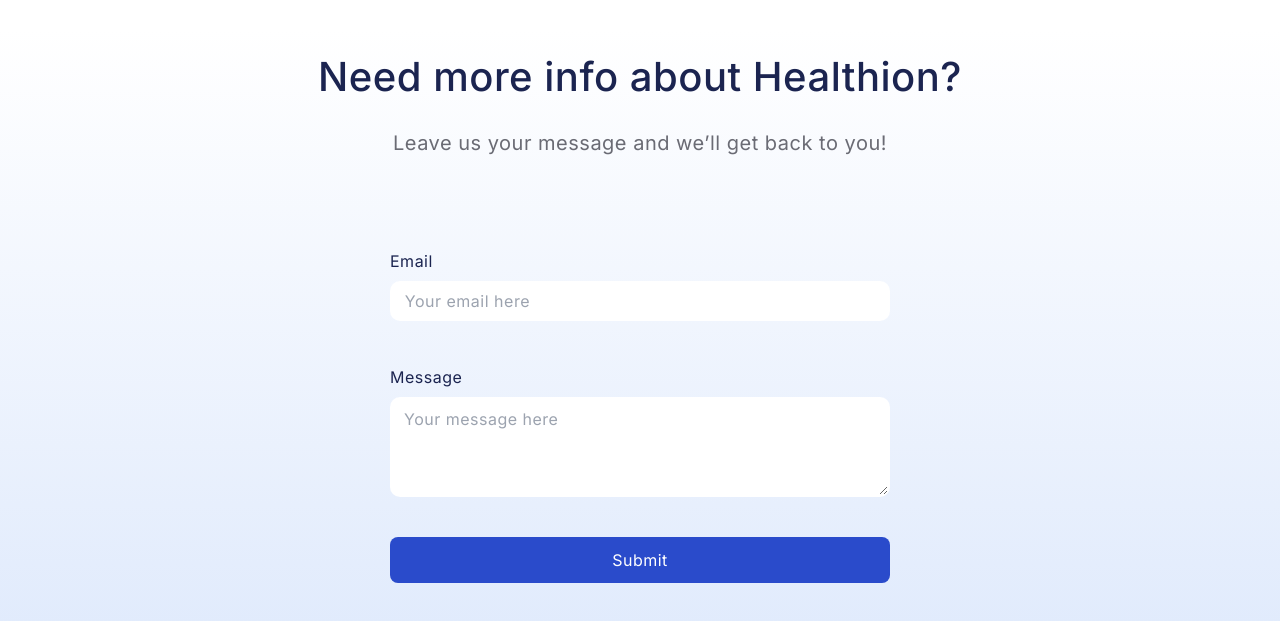
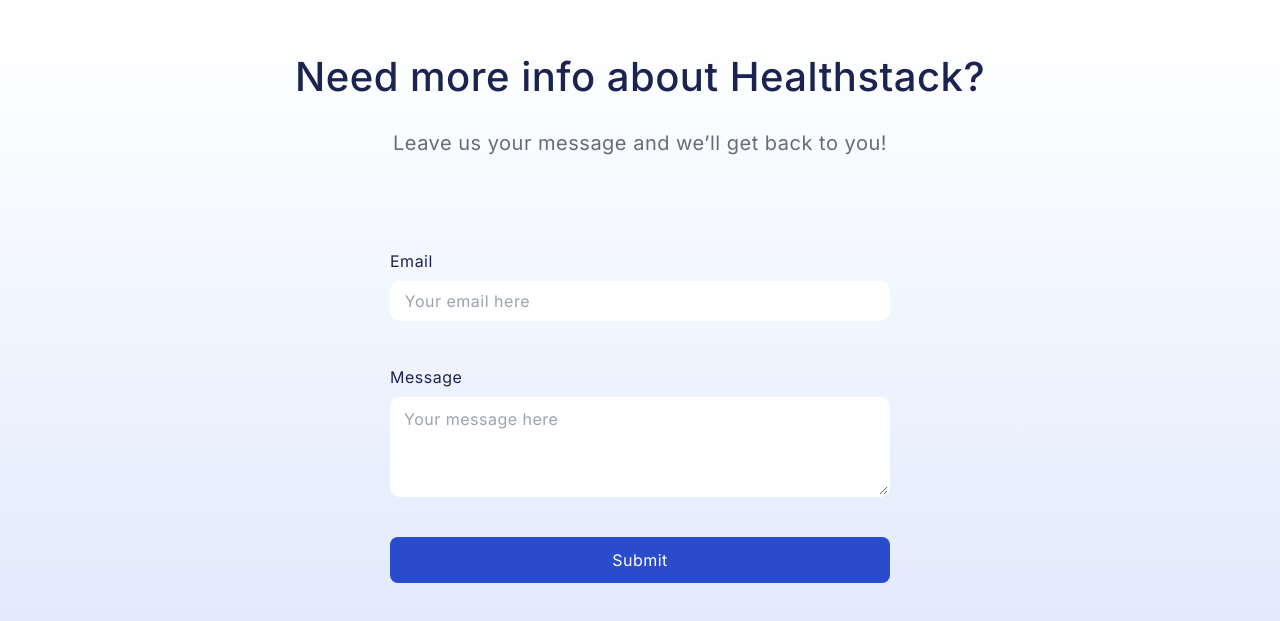
Before and after one commit to LukaszPodlipski/founders-mode, a Vue app: page / in a window 1280 px wide. Shown: the part 5200-5821 px from the top of the page. Built offline with nearby package versions, Linux system fonts and the light colour scheme.

Commit message:
Change copy

```diff
--- a/src/components/Contact.vue
+++ b/src/components/Contact.vue
@@ -36,7 +36,7 @@
 <template>
   <div id="contact" class="contact-section flex flex-col gap-24">
     <div class="view-wrapper flex flex-col items-center justify-center gap-8">
-      <h2 class="text-header-xl leading-10 text-center">Need more info about Healthion?</h2>
+      <h2 class="text-header-xl leading-10 text-center">Need more info about Healthstack?</h2>
       <p class="text-header-s text-center text-grey">
         Leave us your message and we’ll get back to you!
       </p>
```
